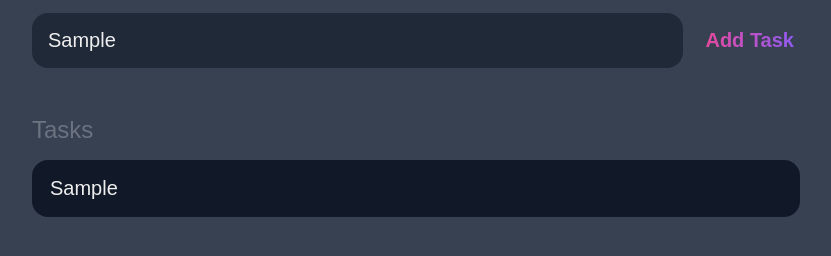
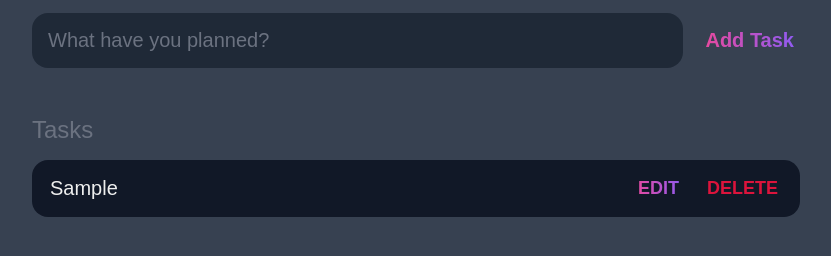
Before and after one commit to aashiqumar/Trash, a plain HTML site: page index.html in a window 1280 px wide. Both pictures are taken after typing "Sample" into the empty fields and a click on the input "Add Task". Shown: the part 80-336 px from the top of the page, without its empty margins (224-1055 px from the left). Drawn offline with Linux system fonts and the light colour scheme.

Commit message:
Trash - UI Completed with working list

```diff
--- a/main.css
+++ b/main.css
@@ -110,11 +110,15 @@ main {
     border-radius: 1rem;
     margin-bottom: 1rem;
 }
+#tasks .task .content{
+    flex: 1 1 0%;
+}
 
 #tasks .task .content .text{
     color: var(--light);
     font-size: 1.25rem;
     width: 100%;
+    flex: 1 1 0%;
     display: block;
     transition: 0.4s;
 
--- a/main.js
+++ b/main.js
@@ -31,7 +31,43 @@ window.addEventListener('load', () => {
 
         task_content_el.appendChild(task_input_el);
 
+        const task_actions_el = document.createElement('div');
+        task_actions_el.classList.add('actions');
+
+        const task_edit_el = document.createElement('button');
+        task_edit_el.classList.add('edit');
+        task_edit_el.innerHTML = "Edit";
+
+        const task_delete_el = document.createElement('button');
+        task_delete_el.classList.add('delete');
+        task_delete_el.innerHTML = "Delete";
+
+        task_actions_el.appendChild(task_edit_el);
+        task_actions_el.appendChild(task_delete_el);
+
+        task_el.appendChild(task_actions_el);
+
         list_el.appendChild(task_el);
+
+        input.value = "";
+
+        task_edit_el.addEventListener('click', () => {
+            if(task_edit_el.innerText.toLowerCase() == 'edit')
+            {
+                task_input_el.removeAttribute('readonly');
+                task_input_el.focus();
+                task_edit_el.innerText = 'Save';
+            } else {
+                task_input_el.setAttribute('readonly', 'readonly');
+                task_edit_el.innerText = "Edit";
+            }
+
+        });
+
+        task_delete_el.addEventListener('click', () => {
+
+            list_el.removeChild(task_el);
+        });
 
     })
 })
```
